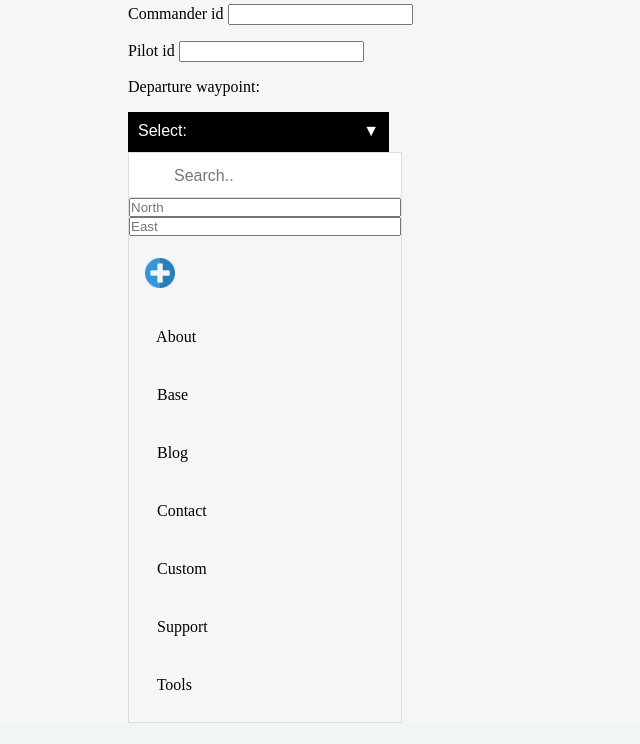
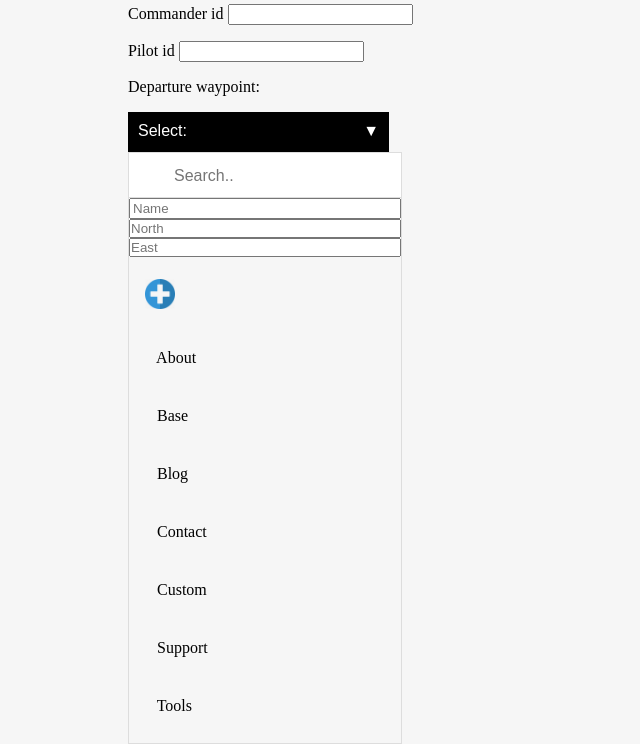
Before and after one commit to hatalLab/rohash_maintenace, a Flask app: template qr_app/templates/raw_html/new_flight.html in a window 1280 px wide, after a click that opens the changed part. Shown: the part 152-896 px from the top of the page, without its empty margins (0-640 px from the left). Before the commit the page ends 875 px from the top, so only its background shows below. Run offline with Flask 2, Linux system fonts and the light colour scheme; the template is opened without the code that fills it, so the values that code supplies are empty; parts of the project's set-up code (start-up, migrations or seed data) failed here and were passed over.

Commit message:
added name field, background color on hover, permanent position for flights 12 aveng (in scan)

```diff
--- a/qr_app/templates/raw_html/new_flight.html
+++ b/qr_app/templates/raw_html/new_flight.html
@@ -44,8 +44,11 @@
                <!--  <p id="coordinates"></p> --></div> &nbsp;  &#9660</button>
                 <div id="myDropdown" class="dropdown-content">
                     <input type="text" placeholder="Search.." id="myInput" onkeyup="filterFunction()"><br />
-                    <div id="addition"><input type="text" placeholder="North" id="newN">
-                        <input type="text" placeholder="East" id="newE"></div>
+                    <div id="addition">
+                            <input type="text" placeholder="Name" id="newName">
+                            <input type="text" placeholder="North" id="newN">
+                            <input type="text" placeholder="East" id="newE">
+                    </div>
 
                     <div id="add-content"><img id="addSymbol" src="static/images/addSymbol.png" alt="add" width=30px height=30px id="add-symbol" />
                         <p id="Add">&nbsp;&nbsp; Add: </p></div>
--- a/qr_app/templates/raw_html/scan.html
+++ b/qr_app/templates/raw_html/scan.html
@@ -14,7 +14,7 @@
 
 <body>
 
-    <div class="navbar">
+    <div id="hih" class="navbar">
         <img class="logo" src="static/images/hatal.jpg" style="width:100px;height:100px"; />
         <ol>
             <a href="/new-flight"><li>Start flight</li></a>
--- a/qr_app/templates/raw_html/static/css/aviStyle.css
+++ b/qr_app/templates/raw_html/static/css/aviStyle.css
@@ -109,7 +109,7 @@
 /* Change color of dropdown links on hover */
 
 #dropdown-locations p:hover {
-	background-color: blue;
+	background-color:  #ddd;
 	cursor: pointer;
 }
 
--- a/qr_app/templates/raw_html/static/javascript/departure_waypoint.js
+++ b/qr_app/templates/raw_html/static/javascript/departure_waypoint.js
@@ -3,7 +3,7 @@ toggle between hiding and showing the dropdown content */
 function myFunction() {
     document.getElementById("myDropdown").classList.toggle("show");
     $("#N,#E,#Add").text(""); //delete from the duv of the symbol the name,x,y
-    $("#myInput, #newN,#newE").val(""); //delete the value of this fields
+    $("#myInput, #newN,#newE, #newName").val(""); //delete the value of this fields
   //  $(".location").show();
 }
 
@@ -14,6 +14,7 @@ function filterFunction() { //filter search result
     div = document.getElementById("dropdown-locations");
     p = div.getElementsByClassName("location");
     count = p.length;
+    $("#newName").val(input.value);
     for (i = 0; i < p.length; i++) {
         txtValue = p[i].textContent || p[i].innerText;
         if (txtValue.toUpperCase().indexOf(filter) > -1) {
@@ -33,7 +34,7 @@ function filterFunction() { //filter search result
 function addLocation() { //adding input content to the add element
     let node, text;
     node = document.getElementById("Add");
-    text = input.value;
+    text = newName.value==="" ? input.value : newName.value;
     let div = "<div id=\"NorthAndEast\"><p id=\"N\"></p><p id=\"E\"></p></div>";
     $("#Add").html("Add: <b>Name:</b> " + `${text}`).append(div);
     $("#N").text(`N: ${northField.value}`);
@@ -47,6 +48,7 @@ let input = document.getElementById("myInput");  //the search field
 input.addEventListener('keyup', () => addLocation());
 let northField = document.getElementById("newN");
 let eastField = document.getElementById('newE');
+let newName=document.getElementById("newName");
 
 northField.addEventListener('keyup', () => {
     //filterFunction();
@@ -60,11 +62,18 @@ eastField.addEventListener('keyup', () => {
     addLocation();
 });
 
+newName.addEventListener("keyup", () => {
+    input.value=newName.value;
+    filterFunction();
+    addLocation()
+});
+
 function activateAddSymbol() { //show the plus symbol when the user enter name x and y
     let name = input.value;
+    let nameField=newName.value;
     let north = northField.value;
     let east = eastField.value;
-    if (name && north && east) {
+    if ((name || nameField) && north && east) {
         // $("#addSymbol").show();
         return true;
     }
@@ -95,10 +104,11 @@ function handleClick(event){
 //adding and choosing new location
 $("#addSymbol").click(() => { //when clicking on add symbol
     if(activateAddSymbol()){
-    let newId = `Name:${input.value}_N:${northField.value}_E:${eastField.value}_`;
-    let newText = `${input.value} <br> &emsp;&emsp;(N${northField.value}, E${eastField.value})`;
+    let newId = `Name:${newName.value==="" ? input.value : newName.value}_N:${northField.value}_E:${eastField.value}_`;
+    let newText = `${newName.value==="" ? input.value : newName.value} <br> &emsp;&emsp;(N${northField.value}, E${eastField.value})`;
     let padding=20;
     input.value = '';
+    newName.value="";
     northField.value = '';
     eastField.value = '';
     $(".location").show(); //show all locations
```
Also changed, not shown: qr_app/templates/raw_html/static/javascript/component_list.js (+5 -5 lines).
